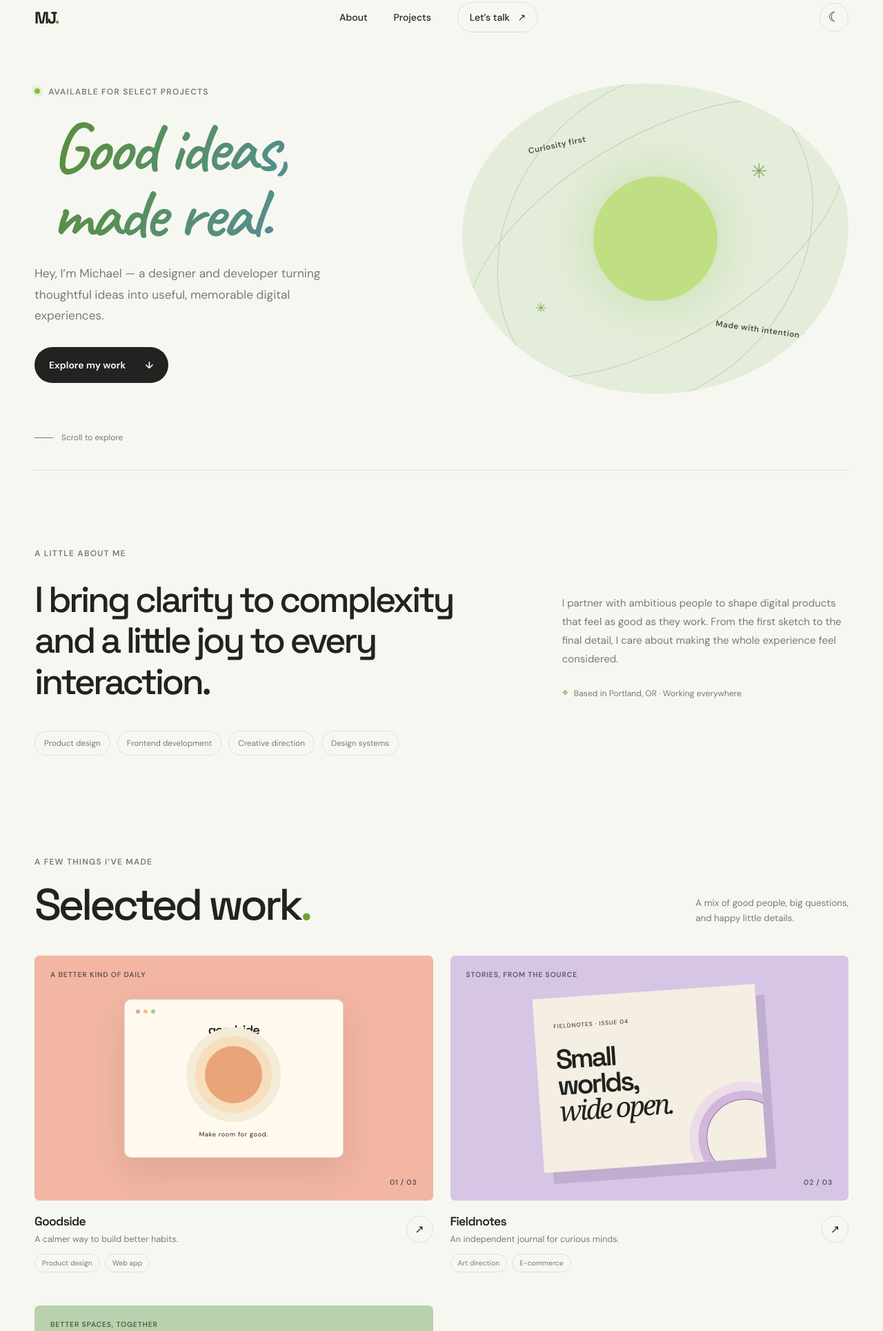
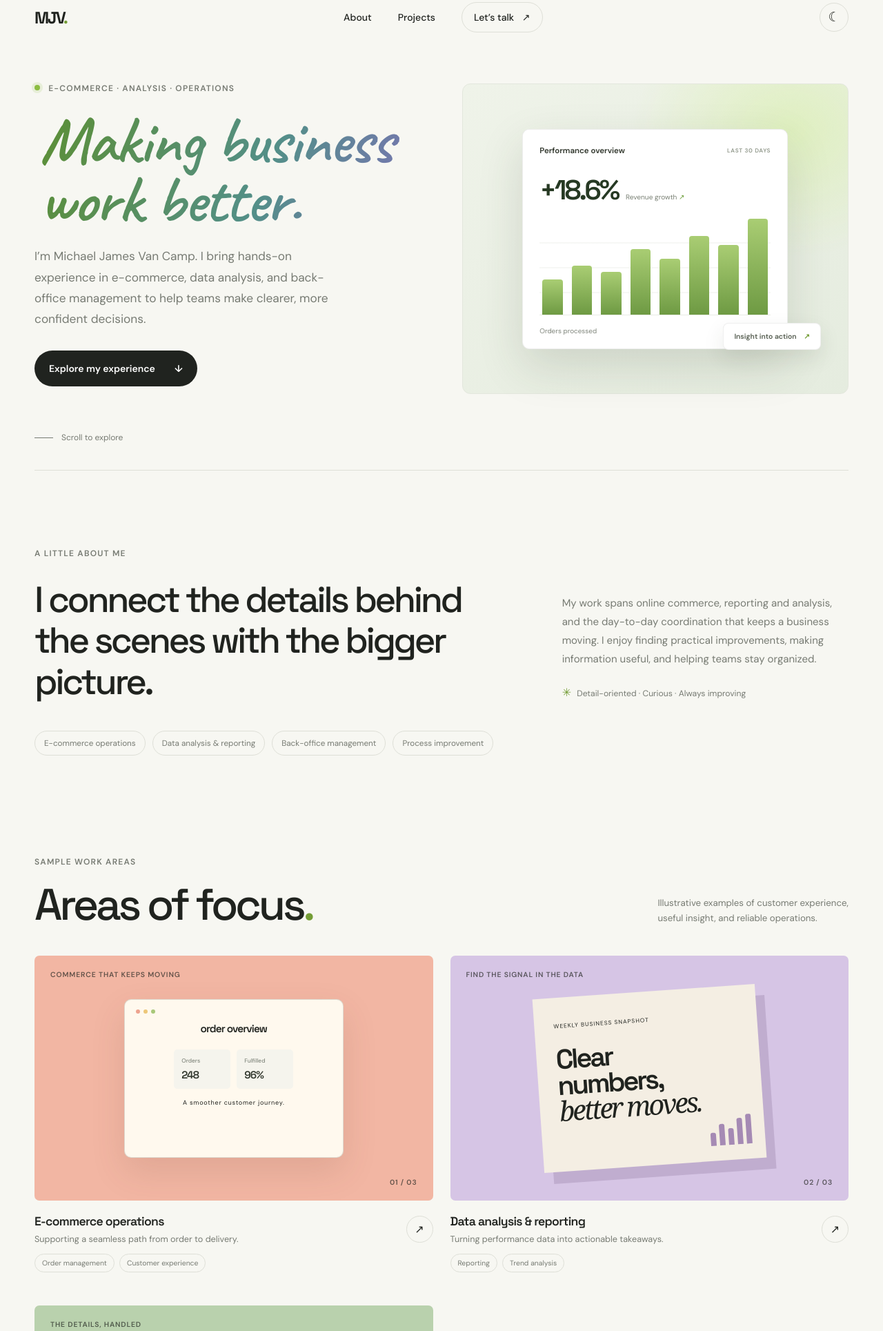
Before and after one commit to mikejames85/myportfolio, a plain HTML site: page index.html in a window 1280 px wide. Shown: the part 21-1950 px from the top of the page at 69% size. Drawn offline with Linux system fonts and the light colour scheme.

Commit message:
Update index.html, script.js, and styles.css for improved layout and design

```diff
--- a/index.html
+++ b/index.html
@@ -5,14 +5,14 @@
     <meta name="viewport" content="width=device-width, initial-scale=1.0" />
     <meta
       name="description"
-      content="Michael James is a designer and developer creating thoughtful digital experiences."
+      content="Michael James Van Camp works across e-commerce, data analysis, and back-office management."
     />
     <meta name="theme-color" content="#f7f7f2" />
-    <title>Michael James — Designer &amp; Developer</title>
+    <title>Michael James Van Camp — Portfolio</title>
     <link rel="preconnect" href="https://fonts.googleapis.com" />
     <link rel="preconnect" href="https://fonts.gstatic.com" crossorigin />
     <link
-      href="https://fonts.googleapis.com/css2?family=Caveat:wght@400;500;600;700&family=DM+Sans:wght@400;500;600;700&family=Space+Grotesk:wght@400;500;600;700&display=swap"
+      href="https://fonts.googleapis.com/css2?family=Caveat:wght@500;600;700&family=DM+Sans:wght@400;500;600;700&family=Space+Grotesk:wght@400;500;600;700&display=swap"
       rel="stylesheet"
     />
     <link rel="stylesheet" href="styles.css" />
@@ -20,7 +20,7 @@
   </head>
   <body>
     <header class="site-header">
-      <a class="wordmark" href="#home" aria-label="Michael James, home">MJ<span>.</span></a>
+      <a class="wordmark" href="#home" aria-label="Michael James Van Camp, home">MJV<span>.</span></a>
       <nav class="site-nav" id="site-nav" aria-label="Main navigation">
         <a href="#about">About</a>
         <a href="#projects">Projects</a>
@@ -46,22 +46,25 @@
     <main>
       <section class="hero section-shell" id="home" aria-labelledby="hero-title">
         <div class="hero-copy">
-          <p class="eyebrow"><span class="status-dot"></span> Available for select projects</p>
-          <h1 id="hero-title">Good ideas,<br />made <span class="accent-text">real.</span></h1>
+          <p class="eyebrow"><span class="status-dot"></span> E-commerce · Analysis · Operations</p>
+          <h1 id="hero-title">Making business<br />work <span class="accent-text">better.</span></h1>
           <p class="hero-intro">
-            Hey, I’m Michael — a designer and developer turning thoughtful ideas into
-            useful, memorable digital experiences.
+            I’m Michael James Van Camp. I bring hands-on experience in e-commerce,
+            data analysis, and back-office management to help teams make clearer,
+            more confident decisions.
           </p>
-          <a class="button button-dark" href="#projects">Explore my work <span aria-hidden="true">↓</span></a>
+          <a class="button button-dark" href="#projects">Explore my experience <span aria-hidden="true">↓</span></a>
         </div>
-        <div class="hero-art" aria-label="Abstract decorative artwork">
-          <div class="art-orbit orbit-one"></div>
-          <div class="art-orbit orbit-two"></div>
-          <div class="art-sun"></div>
-          <span class="art-note note-top">Curiosity first</span>
-          <span class="art-note note-bottom">Made with intention ✳</span>
-          <span class="art-spark spark-one">✳</span>
-          <span class="art-spark spark-two">✳</span>
+        <div class="hero-art" aria-label="Illustrative business performance dashboard">
+          <div class="dashboard-card">
+            <div class="dashboard-heading"><span>Performance overview</span><span class="dashboard-period">LAST 30 DAYS</span></div>
+            <div class="dashboard-metric"><strong>+18.6%</strong><span>Revenue growth <i>↗</i></span></div>
+            <div class="dashboard-chart" aria-hidden="true">
+              <span style="--bar-height: 36%"></span><span style="--bar-height: 51%"></span><span style="--bar-height: 44%"></span><span style="--bar-height: 68%"></span><span style="--bar-height: 58%"></span><span style="--bar-height: 82%"></span><span style="--bar-height: 72%"></span><span style="--bar-height: 100%"></span>
+            </div>
+            <div class="dashboard-footer"><span>Orders processed</span><strong>2,481</strong></div>
+          </div>
+          <span class="dashboard-note">Insight into action <span aria-hidden="true">↗</span></span>
         </div>
         <a class="scroll-cue" href="#about"><span></span> Scroll to explore</a>
       </section>
@@ -69,110 +72,121 @@
       <section class="about section-shell" id="about" aria-labelledby="about-title">
         <p class="eyebrow">A little about me</p>
         <div class="about-content">
-          <h2 id="about-title">I bring clarity to complexity and a little joy to every interaction.</h2>
+          <h2 id="about-title">I connect the details behind the scenes with the bigger picture.</h2>
           <div class="about-detail">
             <p>
-              I partner with ambitious people to shape digital products that feel as
-              good as they work. From the first sketch to the final detail, I care
-              about making the whole experience feel considered.
+              My work spans online commerce, reporting and analysis, and the day-to-day
+              coordination that keeps a business moving. I enjoy finding practical
+              improvements, making information useful, and helping teams stay organized.
             </p>
-            <p class="about-location"><span aria-hidden="true">⌖</span> Based in Portland, OR · Working everywhere</p>
+            <p class="about-location"><span aria-hidden="true">✳</span> Detail-oriented · Curious · Always improving</p>
           </div>
         </div>
         <div class="skill-list" aria-label="Areas of expertise">
-          <span>Product design</span>
-          <span>Frontend development</span>
-          <span>Creative direction</span>
-          <span>Design systems</span>
+          <span>E-commerce operations</span>
+          <span>Data analysis &amp; reporting</span>
+          <span>Back-office management</span>
+          <span>Process improvement</span>
         </div>
       </section>
 
       <section class="projects section-shell" id="projects" aria-labelledby="projects-title">
         <div class="section-heading">
           <div>
-            <p class="eyebrow">A few things I’ve made</p>
-            <h2 id="projects-title">Selected work<span class="accent-text">.</span></h2>
+            <p class="eyebrow">Sample work areas</p>
+            <h2 id="projects-title">Areas of focus<span class="accent-text">.</span></h2>
           </div>
-          <p class="section-aside">A mix of good people, big questions,<br />and happy little details.</p>
+            <p class="section-aside">Illustrative examples of customer experience,<br />useful insight, and reliable operations.</p>
         </div>
 
         <div class="project-grid">
           <article class="project-card project-coral">
-            <a class="project-link" href="#contact" aria-label="Discuss the Goodside project">
+            <a class="project-link" href="#contact" aria-label="Discuss e-commerce operations">
               <div class="project-visual visual-goodside">
-                <span class="visual-label">A better kind of daily</span>
+                <span class="visual-label">Commerce that keeps moving</span>
                 <div class="goodside-window">
                   <span class="window-dot"></span><span class="window-dot"></span><span class="window-dot"></span>
-                  <strong>goodside</strong>
-                  <div class="goodside-sun"></div>
-                  <span class="window-caption">Make room for good.</span>
+                  <strong>order overview</strong>
+                  <div class="commerce-metrics"><span><b>Orders</b><strong>248</strong></span><span><b>Fulfilled</b><strong>96%</strong></span></div>
+                  <span class="window-caption">A smoother customer journey.</span>
                 </div>
                 <span class="visual-index">01 / 03</span>
               </div>
               <div class="project-info">
-                <div><h3>Goodside</h3><p>A calmer way to build better habits.</p></div>
+                <div><h3>E-commerce operations</h3><p>Supporting a seamless path from order to delivery.</p></div>
                 <span class="project-arrow" aria-hidden="true">↗</span>
               </div>
-              <div class="project-tags"><span>Product design</span><span>Web app</span></div>
+              <div class="project-tags"><span>Order management</span><span>Customer experience</span></div>
             </a>
           </article>
 
           <article class="project-card project-lilac">
-            <a class="project-link" href="#contact" aria-label="Discuss the Fieldnotes project">
+            <a class="project-link" href="#contact" aria-label="Discuss data analysis and reporting">
               <div class="project-visual visual-fieldnotes">
-                <span class="visual-label">Stories, from the source</span>
+                <span class="visual-label">Find the signal in the data</span>
                 <div class="fieldnotes-page">
-                  <span class="fieldnotes-kicker">FIELDNOTES · ISSUE 04</span>
-                  <strong>Small<br />worlds,<br /><i>wide open.</i></strong>
-                  <div class="fieldnotes-shape"></div>
+                  <span class="fieldnotes-kicker">WEEKLY BUSINESS SNAPSHOT</span>
+                  <strong>Clear<br />numbers,<br /><i>better moves.</i></strong>
+                  <div class="analysis-bars" aria-hidden="true"><i></i><i></i><i></i><i></i><i></i></div>
                 </div>
                 <span class="visual-index">02 / 03</span>
               </div>
               <div class="project-info">
-                <div><h3>Fieldnotes</h3><p>An independent journal for curious minds.</p></div>
+                <div><h3>Data analysis &amp; reporting</h3><p>Turning performance data into actionable takeaways.</p></div>
                 <span class="project-arrow" aria-hidden="true">↗</span>
               </div>
-              <div class="project-tags"><span>Art direction</span><span>E-commerce</span></div>
+              <div class="project-tags"><span>Reporting</span><span>Trend analysis</span></div>
             </a>
           </article>
 
           <article class="project-card project-green">
-            <a class="project-link" href="#contact" aria-label="Discuss the Common Ground project">
+            <a class="project-link" href="#contact" aria-label="Discuss back-office management">
               <div class="project-visual visual-common">
-                <span class="visual-label">Better spaces, together</span>
-                <div class="common-mark"><span>common</span><strong>ground</strong><i>community, in good company</i></div>
-                <div class="common-orb orb-a"></div>
-                <div class="common-orb orb-b"></div>
+                <span class="visual-label">The details, handled</span>
+                <div class="operations-list">
+                  <div><span class="task-check">✓</span><span>Update records</span><b>Done</b></div>
+                  <div><span class="task-check">✓</span><span>Reconcile invoices</span><b>Done</b></div>
+                  <div><span class="task-pending">•</span><span>Prepare weekly summary</span><b>Next</b></div>
+                </div>
                 <span class="visual-index">03 / 03</span>
               </div>
               <div class="project-info">
-                <div><h3>Common Ground</h3><p>Helping neighbors find their people.</p></div>
+                <div><h3>Back-office management</h3><p>Keeping essential processes accurate and organized.</p></div>
                 <span class="project-arrow" aria-hidden="true">↗</span>
               </div>
-              <div class="project-tags"><span>Brand identity</span><span>Community</span></div>
+              <div class="project-tags"><span>Administration</span><span>Process coordination</span></div>
             </a>
           </article>
         </div>
       </section>
 
       <section class="contact section-shell" id="contact" aria-labelledby="contact-title">
-        <p class="eyebrow"><span class="status-dot"></span> Have a good one in mind?</p>
-        <h2 id="contact-title">Let’s make<br />something <span class="accent-text">matter.</span></h2>
-        <a class="button button-light" href="mailto:michael@example.com">
-          michael@example.com <span aria-hidden="true">↗</span>
-        </a>
+        <div class="contact-copy">
+          <p class="eyebrow"><span class="status-dot"></span> Open to new opportunities</p>
+          <h2 id="contact-title">Let’s make<br />work <span class="accent-text">flow.</span></h2>
+          <p class="contact-note">Interested in working together? I’d be glad to connect.</p>
+        </div>
+        <form class="contact-form" id="contact-form">
+          <label for="contact-name">Name</label>
+          <input id="contact-name" name="name" type="text" autocomplete="name" required />
+          <label for="contact-email">Email</label>
+          <input id="contact-email" name="email" type="email" autocomplete="email" required />
+          <label for="contact-message">Message</label>
+          <textarea id="contact-message" name="message" rows="4" required></textarea>
+          <p class="form-disclaimer" id="contact-form-note">Demo form only — messages are not sent.</p>
+          <button class="button button-light" type="submit" aria-describedby="contact-form-note contact-form-status">
+            Submit message <span aria-hidden="true">↗</span>
+          </button>
+          <p class="contact-form-status" id="contact-form-status" role="status" aria-live="polite"></p>
+        </form>
         <div class="contact-doodle" aria-hidden="true">✳</div>
       </section>
     </main>
 
     <footer class="site-footer">
-      <a class="wordmark" href="#home">MJ<span>.</span></a>
-      <p>Thoughtfully made in Portland, OR.</p>
-      <div class="footer-links">
-        <a href="https://www.linkedin.com/" target="_blank" rel="noreferrer">LinkedIn <span aria-hidden="true">↗</span></a>
-        <a href="https://www.instagram.com/" target="_blank" rel="noreferrer">Instagram <span aria-hidden="true">↗</span></a>
-      </div>
-      <p class="copyright">© <span id="current-year">2026</span> Michael James</p>
+      <a class="wordmark" href="#home">MJV<span>.</span></a>
+      <p>E-commerce · Analysis · Operations</p>
+      <p class="copyright">© <span id="current-year">2026</span> Michael James Van Camp</p>
     </footer>
   </body>
 </html>
--- a/styles.css
+++ b/styles.css
@@ -8,7 +8,6 @@
   --accent: #749d36;
   --font-display: "Space Grotesk", sans-serif;
   --font-body: "DM Sans", sans-serif;
-  --font-script: "Caveat", cursive;
 }
 
 [data-theme="dark"] {
@@ -190,12 +189,12 @@ p {
   background: linear-gradient(110deg, #5c8f32 0%, #538f88 54%, #866ac3 100%);
   background-clip: text;
   -webkit-background-clip: text;
-  font-family: var(--font-script);
-  font-size: clamp(4.8rem, 8vw, 6.8rem);
+  font-family: "Caveat", cursive;
+  font-size: clamp(3.9rem, 7.5vw, 6.4rem);
   font-weight: 600;
-  letter-spacing: -0.04em;
-  line-height: 0.94;
-  padding-left: 0.25em;
+  letter-spacing: -0.02em;
+  line-height: 0.9;
+  padding-left: 0.08em;
 }
 
 .hero h1 .accent-text {
@@ -248,77 +247,114 @@ p {
 .hero-art {
   min-height: 450px;
   position: relative;
-  overflow: hidden;
-  border-radius: 47% 53% 50% 50% / 49% 46% 54% 51%;
-  background: #e4edda;
+  display: grid;
+  place-items: center;
+  border: 1px solid #e3e7dd;
+  border-radius: 12px;
+  background:
+    radial-gradient(ellipse at 85% 15%, rgb(201 239 120 / 34%), transparent 34%),
+    linear-gradient(145deg, #eff3e9, #e5ecdf);
 }
 
-.art-orbit {
-  position: absolute;
-  top: 50%;
-  left: 50%;
-  width: 75%;
-  height: 115%;
-  border: 1px solid rgb(78 100 65 / 24%);
-  border-radius: 50%;
-  transform: translate(-50%, -50%) rotate(37deg);
+.dashboard-card {
+  width: min(78%, 385px);
+  position: relative;
+  padding: 23px 24px 18px;
+  border: 1px solid rgb(32 35 31 / 8%);
+  border-radius: 10px;
+  background: #fff;
+  box-shadow: 0 25px 65px rgb(47 63 40 / 15%);
 }
 
-.orbit-two {
-  width: 110%;
-  height: 65%;
-  transform: translate(-50%, -50%) rotate(-31deg);
+.dashboard-heading,
+.dashboard-footer {
+  display: flex;
+  align-items: center;
+  justify-content: space-between;
 }
 
-.art-sun {
-  position: absolute;
-  top: 50%;
-  left: 50%;
-  width: 180px;
-  aspect-ratio: 1;
-  border-radius: 50%;
-  background: #c0df82;
-  box-shadow: 0 0 80px rgb(147 190 83 / 35%);
-  transform: translate(-50%, -50%);
+.dashboard-heading {
+  color: #30362c;
+  font-size: 0.72rem;
+  font-weight: 600;
 }
 
-.art-note {
-  position: absolute;
-  z-index: 1;
-  color: #48523e;
-  font-size: 0.74rem;
-  font-weight: 600;
-  letter-spacing: 0.04em;
+.dashboard-period {
+  color: #92998c;
+  font-size: 0.52rem;
+  letter-spacing: 0.08em;
 }
 
-.note-top {
-  top: 18%;
-  left: 17%;
-  transform: rotate(-12deg);
+.dashboard-metric {
+  display: flex;
+  align-items: baseline;
+  gap: 11px;
+  margin-top: 24px;
 }
 
-.note-bottom {
-  right: 10%;
-  bottom: 19%;
-  transform: rotate(8deg);
+.dashboard-metric strong {
+  color: #263923;
+  font: 600 2.5rem var(--font-display);
+  letter-spacing: -0.08em;
 }
 
-.art-spark {
-  position: absolute;
-  z-index: 1;
-  color: #87a95b;
-  font-size: 1.8rem;
+.dashboard-metric > span {
+  color: #7a8175;
+  font-size: 0.63rem;
 }
 
-.spark-one {
-  top: 24%;
-  right: 21%;
+.dashboard-metric i {
+  color: #6d9e3b;
+  font-style: normal;
 }
 
-.spark-two {
-  bottom: 25%;
-  left: 19%;
-  font-size: 1.2rem;
+.dashboard-chart {
+  height: 140px;
+  display: flex;
+  align-items: end;
+  justify-content: space-between;
+  gap: 8px;
+  margin-top: 16px;
+  padding: 0 4px;
+  border-bottom: 1px solid #e9ece5;
+  background: repeating-linear-gradient(to bottom, transparent 0, transparent 34px, #eef0eb 35px, transparent 36px);
+}
+
+.dashboard-chart span {
+  width: 9%;
+  height: var(--bar-height);
+  border-radius: 4px 4px 0 0;
+  background: linear-gradient(180deg, #a9cd73, #6e9a43);
+}
+
+.dashboard-footer {
+  padding-top: 15px;
+  color: #81877d;
+  font-size: 0.62rem;
+}
+
+.dashboard-footer strong {
+  color: #30362c;
+  font-size: 0.72rem;
+}
+
+.dashboard-note {
+  position: absolute;
+  right: 7%;
+  bottom: 14%;
+  padding: 12px 15px;
+  border: 1px solid rgb(32 35 31 / 7%);
+  border-radius: 8px;
+  background: white;
+  box-shadow: 0 12px 30px rgb(47 63 40 / 10%);
+  color: #555d50;
+  font-size: 0.65rem;
+  font-weight: 600;
+}
+
+.dashboard-note span {
+  margin-left: 8px;
+  color: var(--accent);
 }
 
 .scroll-cue {
@@ -522,21 +558,39 @@ p {
 
 .goodside-window strong {
   margin-top: 14px;
-  font: 600 1.15rem var(--font-display);
+  font: 600 0.96rem var(--font-display);
   letter-spacing: -0.06em;
 }
 
-.goodside-sun {
-  width: 83px;
-  aspect-ratio: 1;
-  margin-top: 12px;
-  border-radius: 50%;
-  background: #e9a478;
-  box-shadow: 0 0 0 14px #f7debd, 0 0 0 27px #f2ecd8;
+.commerce-metrics {
+  display: flex;
+  gap: 9px;
+  margin-top: 21px;
+}
+
+.commerce-metrics span {
+  display: grid;
+  min-width: 82px;
+  gap: 5px;
+  padding: 11px;
+  border-radius: 5px;
+  background: #f5f4ed;
+}
+
+.commerce-metrics b {
+  color: #81877d;
+  font-size: 0.52rem;
+  font-weight: 500;
+}
+
+.commerce-metrics strong {
+  margin: 0;
+  color: #30362c;
+  font-size: 0.95rem;
 }
 
 .window-caption {
-  margin-top: 39px;
+  margin-top: 14px;
   font-size: 0.57rem;
   letter-spacing: 0.08em;
 }
@@ -571,15 +625,77 @@ p {
   font-weight: 400;
 }
 
-.fieldnotes-shape {
-  width: 112px;
-  height: 112px;
+.analysis-bars {
   position: absolute;
-  right: -27px;
-  bottom: -25px;
-  border: 1px solid #8a6b9e;
+  right: 19px;
+  bottom: 22px;
+  display: flex;
+  align-items: end;
+  gap: 5px;
+  height: 43px;
+  transform: rotate(0deg);
+}
+
+.analysis-bars i {
+  width: 8px;
+  border-radius: 3px 3px 0 0;
+  background: #a58ab4;
+}
+
+.analysis-bars i:nth-child(1) { height: 45%; }
+.analysis-bars i:nth-child(2) { height: 72%; }
+.analysis-bars i:nth-child(3) { height: 55%; }
+.analysis-bars i:nth-child(4) { height: 88%; }
+.analysis-bars i:nth-child(5) { height: 100%; }
+
+.operations-list {
+  width: min(67%, 360px);
+  display: grid;
+  gap: 10px;
+  padding: 20px;
+  border: 1px solid rgb(39 68 44 / 12%);
+  border-radius: 8px;
+  background: #f5f7f1;
+  box-shadow: 0 18px 38px rgb(39 68 44 / 10%);
+}
+
+.operations-list > div {
+  display: grid;
+  grid-template-columns: 19px 1fr auto;
+  align-items: center;
+  gap: 9px;
+  padding-bottom: 9px;
+  border-bottom: 1px solid #e2e8de;
+  color: #354336;
+  font-size: 0.65rem;
+}
+
+.operations-list > div:last-child {
+  padding-bottom: 0;
+  border-bottom: 0;
+}
+
+.operations-list b {
+  color: #7c8979;
+  font-size: 0.55rem;
+  font-weight: 500;
+}
+
+.task-check,
+.task-pending {
+  display: grid;
+  width: 17px;
+  height: 17px;
+  place-items: center;
   border-radius: 50%;
-  box-shadow: 0 0 0 12px #d2b7dc, 0 0 0 25px #ebdce8;
+  background: #dce9d2;
+  color: #4c7840;
+  font-size: 0.62rem;
+}
+
+.task-pending {
+  background: #e9e2ef;
+  color: #806b91;
 }
 
 .common-mark {
@@ -677,14 +793,14 @@ p {
 }
 
 .contact {
-  min-height: 455px;
+  min-height: 570px;
   position: relative;
   overflow: hidden;
-  display: flex;
-  align-items: flex-start;
-  flex-direction: column;
-  justify-content: center;
-  padding: 70px 9%;
+  display: grid;
+  grid-template-columns: 1fr 0.85fr;
+  align-items: center;
+  gap: 48px;
+  padding: 70px 8%;
   border-radius: 7px;
   background: #252a22;
   color: #f7f7f2;
@@ -705,6 +821,76 @@ p {
   font-size: clamp(3.8rem, 7vw, 6rem);
 }
 
+.contact-copy,
+.contact-form {
+  position: relative;
+  z-index: 1;
+}
+
+.contact-note {
+  position: relative;
+  z-index: 1;
+  max-width: 330px;
+  margin-bottom: 0;
+  color: #c1c8b9;
+  font-size: 0.9rem;
+  line-height: 1.7;
+}
+
+.contact-form {
+  display: grid;
+  gap: 9px;
+}
+
+.contact-form label {
+  margin-top: 5px;
+  color: #e5e9e0;
+  font-size: 0.78rem;
+  font-weight: 500;
+}
+
+.contact-form input,
+.contact-form textarea {
+  width: 100%;
+  padding: 12px 13px;
+  border: 1px solid rgb(247 247 242 / 24%);
+  border-radius: 6px;
+  background: rgb(247 247 242 / 7%);
+  color: #f7f7f2;
+  font: 400 0.9rem var(--font-body);
+}
+
+.contact-form textarea {
+  min-height: 112px;
+  resize: vertical;
+}
+
+.contact-form input:focus-visible,
+.contact-form textarea:focus-visible {
+  outline: 2px solid var(--green);
+  outline-offset: 2px;
+}
+
+.form-disclaimer,
+.contact-form-status {
+  margin: 3px 0 0;
+  color: #c1c8b9;
+  font-size: 0.7rem;
+  line-height: 1.5;
+}
+
+.contact-form .button {
+  justify-self: start;
+  margin-top: 8px;
+  border: 0;
+  cursor: pointer;
+  font-family: var(--font-body);
+}
+
+.contact-form-status:empty {
+  display: none;
+}
+
 .contact .accent-text {
   color: var(--green);
 }
@@ -723,6 +909,7 @@ p {
 .contact-doodle {
   position: absolute;
   right: 9%;
+  z-index: 0;
   color: #383f32;
   font-size: clamp(13rem, 30vw, 25rem);
   line-height: 1;
@@ -741,6 +928,10 @@ p {
 
 .site-footer .wordmark {
   color: var(--ink);
+}
+
+.site-footer {
+  justify-content: space-between;
 }
 
 .site-footer p {
@@ -809,7 +1000,9 @@ p {
   }
 
   .contact {
-    min-height: 420px;
+    min-height: auto;
+    grid-template-columns: 1fr;
+    gap: 28px;
   }
 
   .site-footer {
@@ -1007,7 +1200,7 @@ p {
   }
 
   .contact {
-    min-height: 390px;
+    min-height: auto;
     padding: 51px 27px;
   }
 
```
Also changed, not shown: script.js (+10 -0 lines).
